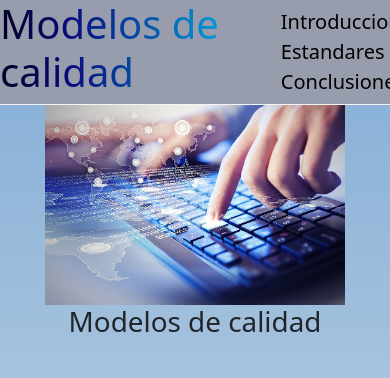
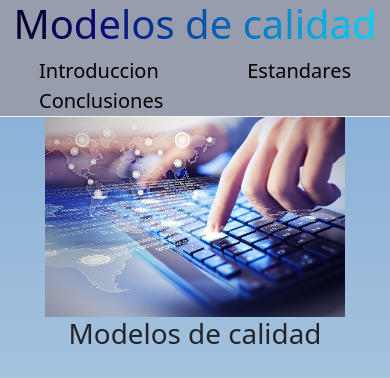
Before and after one commit to Mjhon03/Calidad-de-software, a PHP site: page / in a window 390 px wide; the page is wider, and only the part inside the window is pictured. Shown: the top 378 px of that part. Run offline with PHP 8.4, Linux system fonts and the light colour scheme.

Commit message:
Finalizacion del diseño 1.1

```diff
--- a/css/style.css
+++ b/css/style.css
@@ -348,6 +348,20 @@ color: white;
 
 @media screen and (max-width:576px){
 
+    header{
+        width: 100%;
+        flex-direction: column;
+        align-items: center;
+        display: flex;
+        background-color: #979DAC;
+    }
+    .nav{
+        width: 80%;
+        display: flex;
+        justify-content: space-between;
+        font-size: 20px;
+        flex-direction: row;
+    }
 .introduccion{
     width: 80%;
     margin: 1px auto;
```
